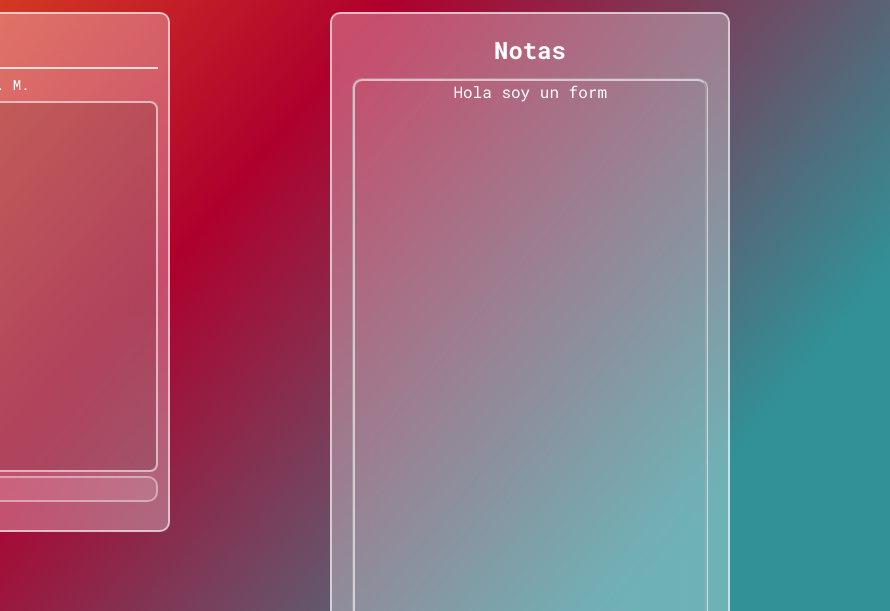
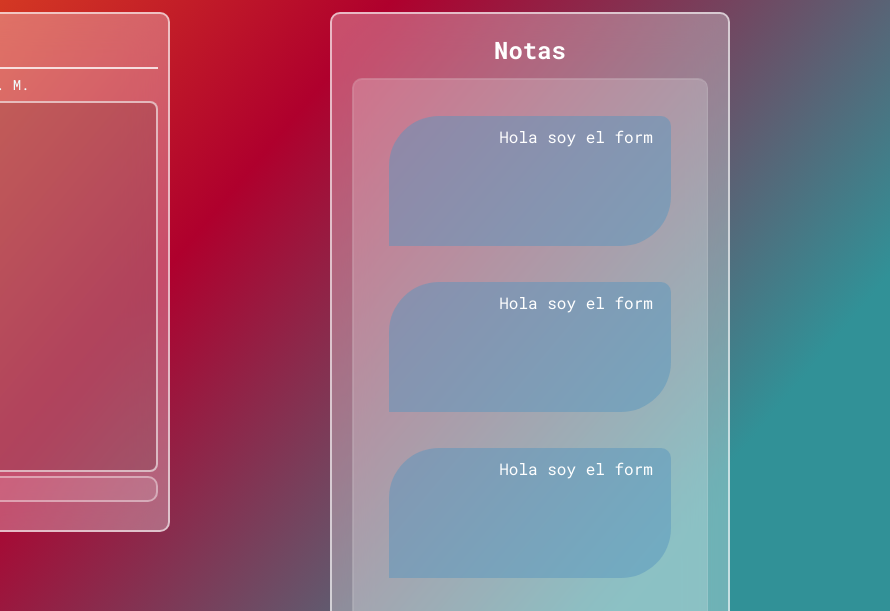
Before and after one commit to KighteW3/crud-note-vite, a website with bundled scripts: page html/index.html in a window 1280 px wide. Both pictures are taken after a click on the button "CREATE NOTE". Shown: the part 85-696 px from the top of the page, 390-1280 px from the left. Built offline with nearby package versions, Linux system fonts and the light colour scheme.

Commit message:
update css
se esta haciendo la caja de donde se guardaran los fomularios,  mañana se estudiara el tema de css mas avanzado

```diff
--- a/html/index.html
+++ b/html/index.html
@@ -64,7 +64,14 @@
             <!-- text-content -->
             <article id="text-content" class="text-content">
               <!-- text-content-box -->
-              <div>Hola soy un form</div>
+              <div class="text-content-box">Hola soy el form</div>
+              <div class="text-content-box">Hola soy el form</div>
+              <div class="text-content-box">Hola soy el form</div>
+              <div class="text-content-box">Hola soy el form</div>
+              <div class="text-content-box">Hola soy el form</div>
+              <div class="text-content-box">Hola soy el form</div>
+              <div class="text-content-box">Hola soy el form</div>
+              <div class="text-content-box">Hola soy el form</div>
             </article>
           </div>
         </section>
--- a/src/btnSave.ts
+++ b/src/btnSave.ts
@@ -1,5 +1,5 @@
 /* NowDate Form, send information from javascript to HTML */
-function getNowDate(): void {
+function getNowDate() {
   const date = document.getElementById("date") as HTMLElement;
   const nowDate = new Date();
   const options: object = {
@@ -13,6 +13,7 @@ function getNowDate(): void {
   };
   const formattedDate = nowDate.toLocaleString("es-ES", options);
   date.innerText = formattedDate; // Set the date to the formatted date
+  return formattedDate;
 }
 
 // formHandler.ts
@@ -25,11 +26,11 @@ function handleForm(): void {
   form.addEventListener("submit", (e) => {
     e.preventDefault();
 
-    const titleValue = title.value;
-    const textareaValue = textarea.value;
+    const titleValue: string = title.value;
+    const textareaValue: string = textarea.value;
+    const dateValue = getNowDate();
 
-    console.log(titleValue);
-    console.log(textareaValue);
+    // send the form data to the server
   });
 }
 
--- a/src/css/index.css
+++ b/src/css/index.css
@@ -191,18 +191,25 @@ input[type="text"]::placeholder {
   cursor: pointer;
 }
 
-/* show tittle box 2*/
+/* text-content | information of form /* show tittle box 2*/
+
+/* media query text-content responsive design */
+@media (max-width: 975px) {
+  .text-content {
+    width: 90%;
+    height: 325px;
+    bottom: 12px;
+  }
+}
 
 .title {
   text-align: center;
 }
 
-/* text-content | information of form */
-
 .text-content {
   display: flex;
-  background: rgba(255, 255, 255, 0);
-  border: 3px groove rgba(255, 255, 255, 0.6);
+  background: rgba(255, 255, 255, 0.2);
+  border: 2px groove rgba(255, 255, 255, 0.1);
   border-radius: 10px;
   position: relative;
   left: 20px;
@@ -213,6 +220,7 @@ input[type="text"]::placeholder {
   overflow: auto;
   justify-content: center;
   bottom: 8px;
+  flex-wrap: wrap;
 }
 
 /* Scrool of text-content */
@@ -224,7 +232,7 @@ input[type="text"]::placeholder {
 
 .text-content::-webkit-scrollbar {
   width: 12px;
-  background-color: #ffffff1a;
+  background-color: rgba(255, 255, 255, 0.102);
 }
 
 .text-content::-webkit-scrollbar-thumb {
@@ -232,11 +240,17 @@ input[type="text"]::placeholder {
   border-radius: 10px;
 }
 
-/* media query text-content responsive design */
-@media (max-width: 975px) {
-  .text-content {
-    width: 90%;
-    height: 325px;
-    bottom: 12px;
-  }
+.text-content-box {
+  width: 80%;
+  height: 130px;
+  margin-top: 36px;
+  background: rgba(89, 150, 190, 0.493);
+  border-radius: 50px 10px 50px 0px;
+  padding: 10px 0 0px 110px;
 }
+
+.text-content-box:hover {
+  transform: rotate3d(0, 0, 1, -2deg);
+  box-shadow: 20px 10px 10px rgba(255, 255, 255, 0.2);
+  cursor: pointer;
+}
```
Also changed, not shown: dist/btnSave.js.
